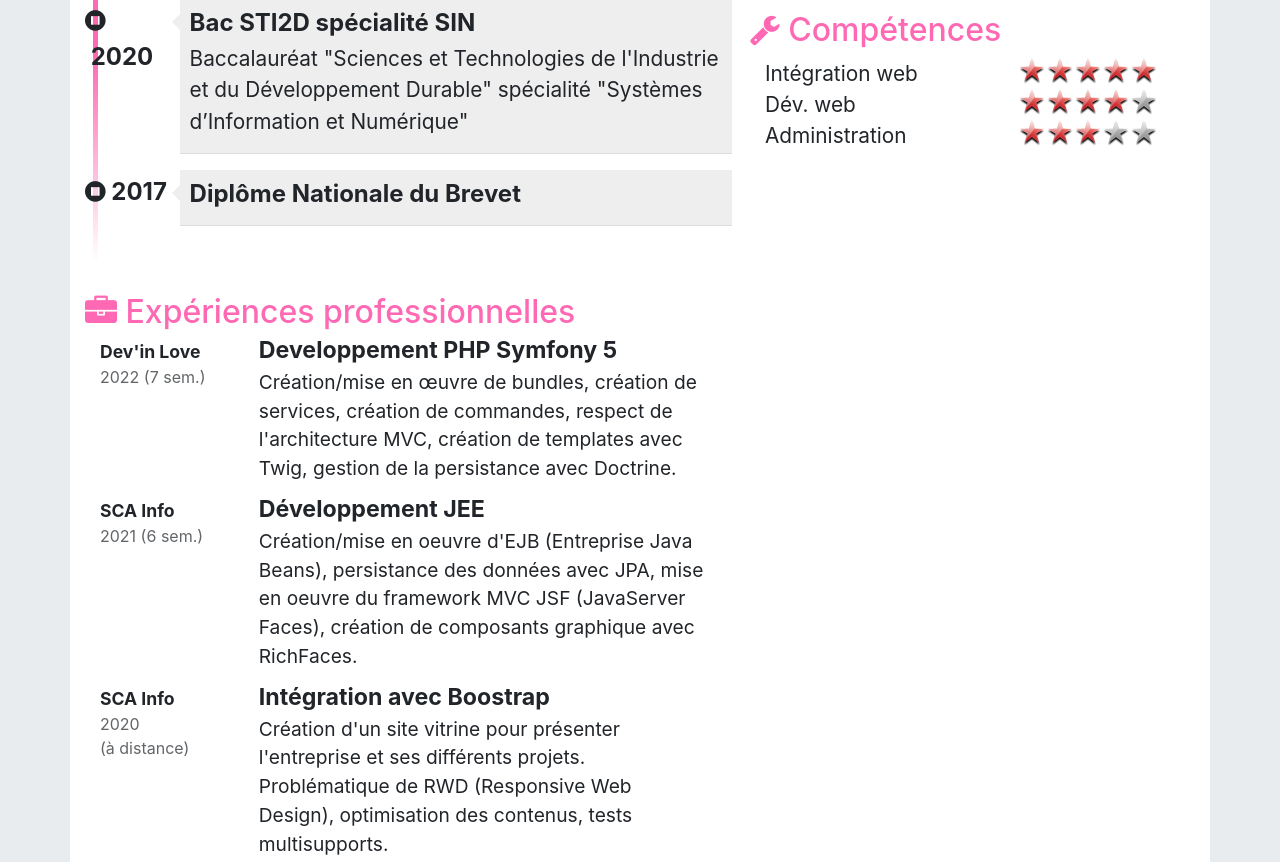
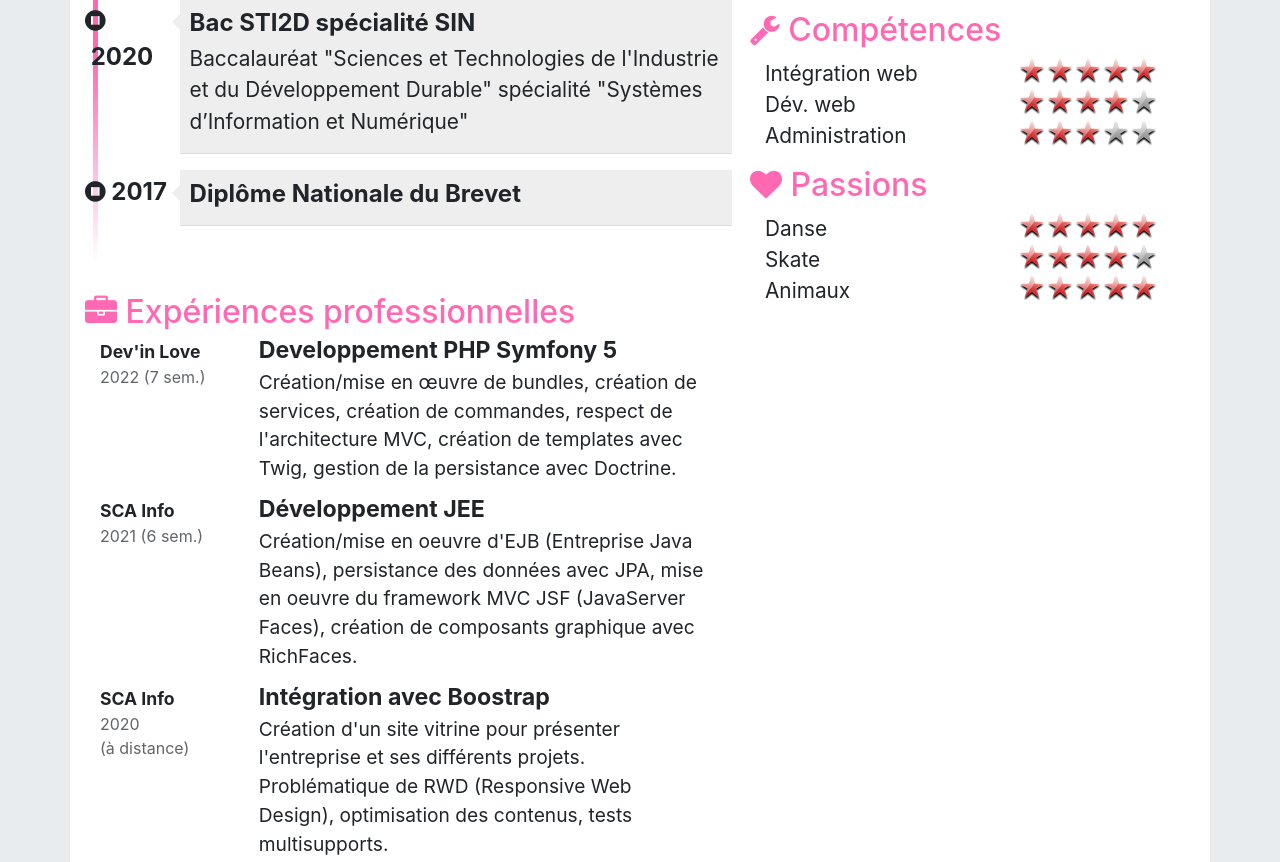
Before and after one commit to Noxmix/noemiedestombes.github.io, a plain HTML site: page cv.html in a window 1280 px wide. Shown: the part 817-1679 px from the top of the page. Drawn offline with nearby package versions, Linux system fonts and the light colour scheme.

Commit message:
Ajout passions

```diff
--- a/css/cv.css
+++ b/css/cv.css
@@ -110,3 +110,19 @@ width: 160px; height: 27px; }
 #competences .container .classement3 { background-position: 0 -56px; }
 #competences .container .classement4 { background-position: 0 -28px; }
 #competences .container .classement5 { background-position: 0 0px; }
+
+/******************************************
+* Passions
+******************************************/
+#passions .container {
+display: flex; flex-direction: row; justify-content: space-between; }
+#passions .container .libelle { font-size: 1.3em; }
+#passions .container .classement {
+background: scroll transparent url(images/Red-Rating-Stars.png) no-repeat;
+width: 160px; height: 27px; }
+#passions .container .classement0 { background-position: 0 -142px; }
+#passions .container .classement1 { background-position: 0 -112px; }
+#passions .container .classement2 { background-position: 0 -84px; }
+#passions .container .classement3 { background-position: 0 -56px; }
+#passions .container .classement4 { background-position: 0 -28px; }
+#passions .container .classement5 { background-position: 0 0px; }
--- a/cv.html
+++ b/cv.html
@@ -339,10 +339,24 @@ Click nbfs://nbhost/SystemFileSystem/Templates/ClientSide/html.html to edit this
                                 <div class="classement classement3"></div>
                             </div>
                         </div>
+                        <div id="passions" class="rubrique clearfix">
+                            <h2><span class="fa fa-heart"></span> Passions</h2>
+                            <div class="container">
+                                <div class="libelle">Danse</div>
+                                <div class="classement classement5"></div>
+                            </div>
+                            <div class="container">
+                                <div class="libelle">Skate</div>
+                                <div class="classement classement4"></div>
+                            </div>
+                            <div class="container">
+                                <div class="libelle">Animaux</div>
+                                <div class="classement classement5"></div>
+                            </div>
+                        </div>
                     </div>
                 </div>
             </div>
-        </div>
 
     </body>
     <footer>
```
